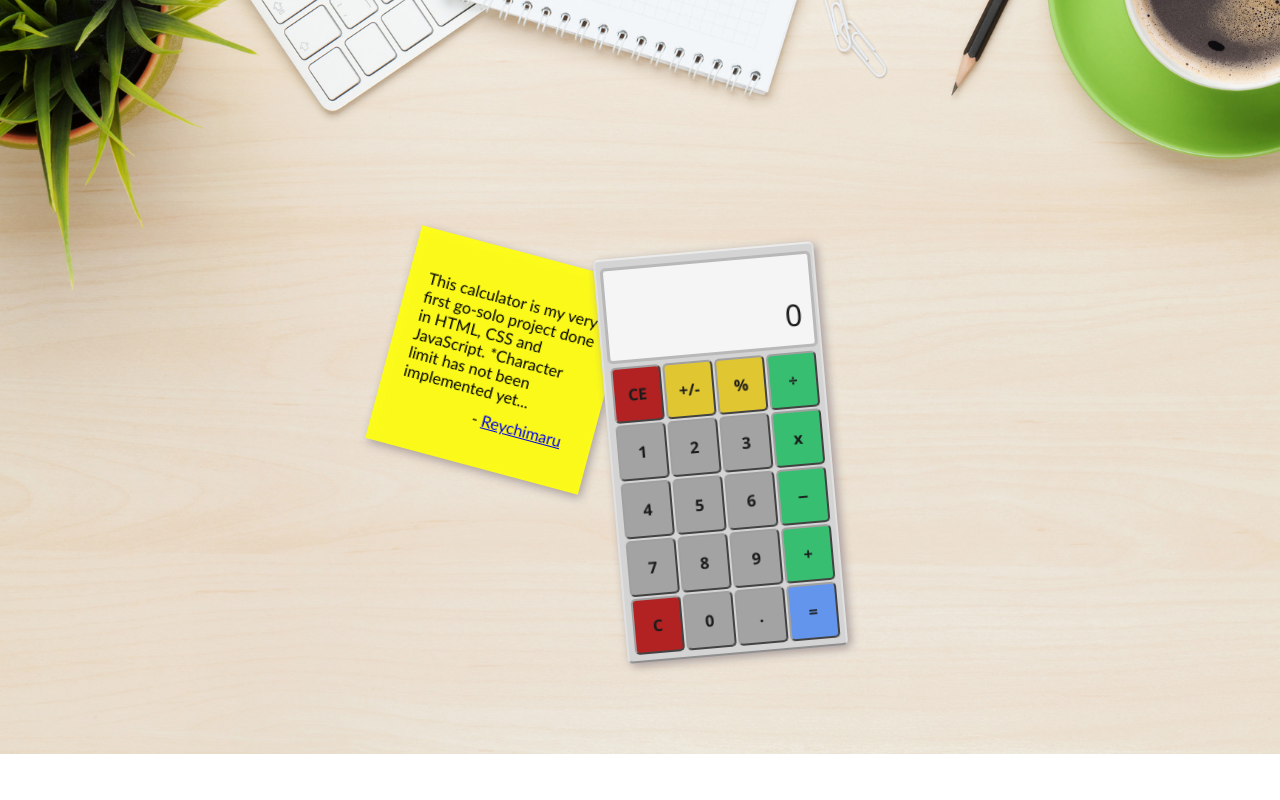
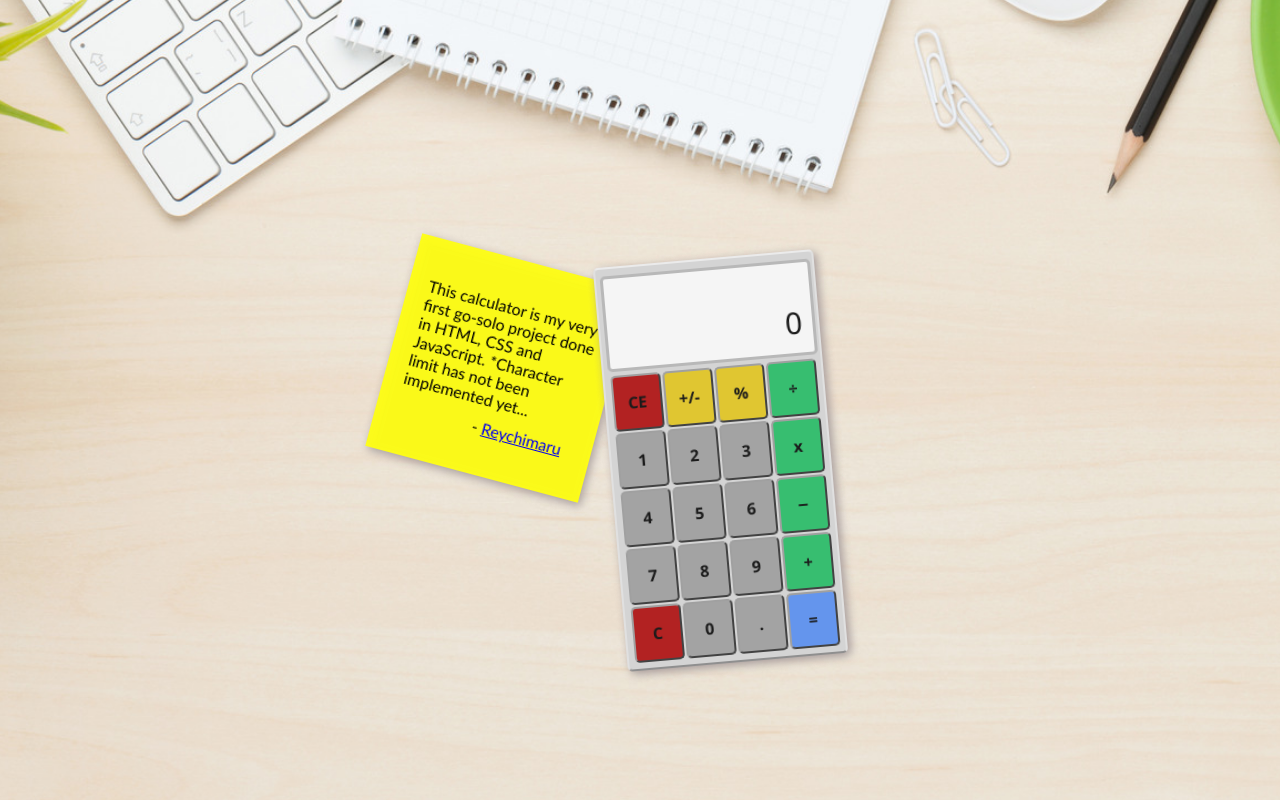
Before and after one commit to Reychimaru/basic-calculator, a plain HTML site: page index.html in a window 1280 px wide. Drawn offline with Linux system fonts and the light colour scheme.

Commit message:
Update style.css

```diff
--- a/style.css
+++ b/style.css
@@ -1,15 +1,15 @@
 body {
     background-image: url(deskimage.jpg);
-    background-size: 100%;
+    background-size: 1920px;
     background-repeat: no-repeat;
-    background-position: 0px -100px;
-    height: fit-content;
+    background-position: top -100 center;
 }
 
 .container {
     display: flex;
     width: 500px;
-    margin: 250px auto 0px auto;
+    padding-top: 250px;
+    margin: 0px auto 0px auto;
 }
 
 .calculator {
```
